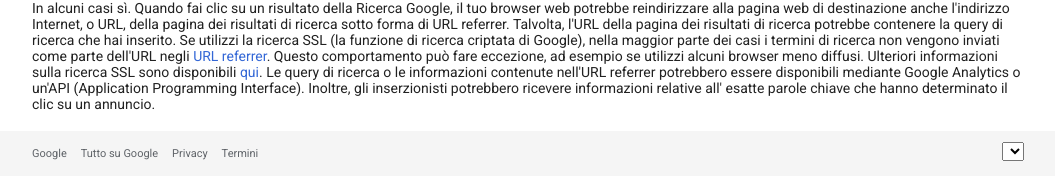
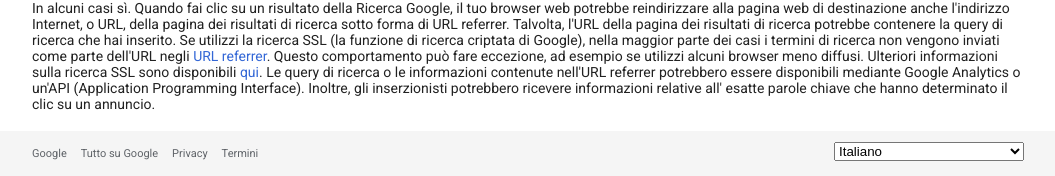
Before and after one commit to renzocarara/php-google-faq, a PHP site: page / in a window 1280 px wide. Shown: the part 1178-1354 px from the top of the page, without its empty margins (112-1167 px from the left). Run offline with PHP 8.4, Linux system fonts and the light colour scheme; lists and menus that the app fills with data are empty.

Commit message:
footer in progress

```diff
--- a/index.php
+++ b/index.php
@@ -114,7 +114,10 @@ $google_faqs = [
                 <div id="account">
                     <img src="" alt="">
                     <select class="" name="">
-
+                        <option value="italiano">Italiano</option>
+                         <option value="inglese">English</option>
+                         <option value="francese">Francais</option>
+                         <option value="tedesco">Deutsch</option>
                     </select>
                 </div>
             </div>
--- a/public/css/style.css
+++ b/public/css/style.css
@@ -139,4 +139,8 @@ footer {
   font-size: 11px;
 }
 
+#footer-bar select {
+  width: 190px;
+}
+
 /* end footer style */
--- a/src/scss/_footer.scss
+++ b/src/scss/_footer.scss
@@ -1,4 +1,5 @@
 /* footer styles */
+
 footer {
     background-color: $footer_bgc;
     height: 45px;
@@ -20,5 +21,9 @@ footer {
             font-size: 11px;
         }
     }
+
+    select {
+        width: 190px;
+    }
 }
 /* end footer style */
```
